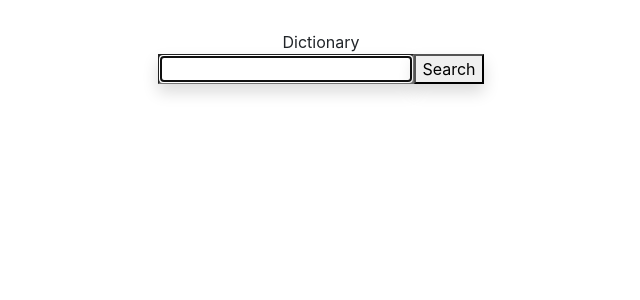
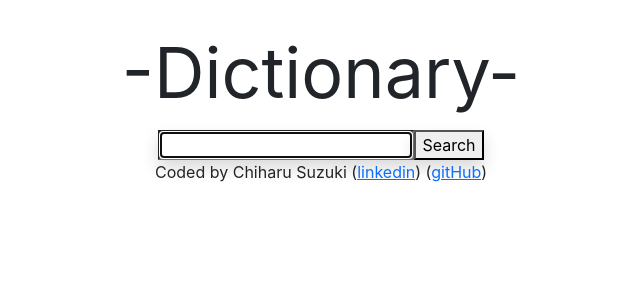
Before and after one commit to Thousandsprings/dictionary-app, a React (Create React App) app: page / in a window 1280 px wide. Shown: the top 300 px of the page, without its empty margins (319-959 px from the left). Built offline with nearby package versions, Linux system fonts and the light colour scheme.

Commit message:
changed css

```diff
--- a/src/App.css
+++ b/src/App.css
@@ -1,7 +1,8 @@
 .App {
   text-align: center;
-  margin-top: 30px;
+  margin-top: 20px;
 }
-.App img {
-  width: 100px;
+.App header {
+  font-size: 70px;
+  margin-bottom: 5px;
 }
--- a/src/App.js
+++ b/src/App.js
@@ -6,9 +6,26 @@ import "./App.css";
 export default function App() {
   return (
     <div className="App">
-      <header className="App-header">Dictionary</header>
+      <header className="App-header">-Dictionary-</header>
 
       <Dictionary />
+      <footer>
+        Coded by Chiharu Suzuki (
+        <a
+          href="https://www.linkedin.com/in/chiharu-suzuki-915130201/"
+          target="_blank"
+        >
+          linkedin
+        </a>
+        ) (
+        <a
+          href="https://github.com/Thousandsprings/dictionary-app"
+          target="_blank"
+        >
+          gitHub
+        </a>
+        )
+      </footer>
     </div>
   );
 }
--- a/src/Dictionary.js
+++ b/src/Dictionary.js
@@ -27,7 +27,7 @@ export default function Dictionary() {
     setKeyword(event.target.value);
   }
   return (
-    <div>
+    <div className="Dictionary">
       <form onSubmit={handleSubmit}>
         <input
           className="shadow"
@@ -39,7 +39,7 @@ export default function Dictionary() {
           Search
         </button>
       </form>
-      <Results results={results} keyword={keyword}/>
+      <Results results={results} keyword={keyword} />
     </div>
   );
 }
--- /dev/null
+++ b/src/Results.css
@@ -0,0 +1,3 @@
+.Results {
+  padding-top: 30px;
+}
--- a/src/Results.js
+++ b/src/Results.js
@@ -1,5 +1,7 @@
 import React from "react";
-import Meaning from "./Meaning"
+import Meaning from "./Meaning";
+
+import "./Results.css";
 
 export default function Results(props) {
   console.log(props.results);
@@ -7,7 +9,7 @@ export default function Results(props) {
   if (props.results) {
     return (
       <div className="Results">
-        <h2>{props.results.word}</h2>
+        <h1>{props.results.word}</h1>
         {props.results.meanings.map(function (meaning, index) {
           return (
             <div key={index}>
```
